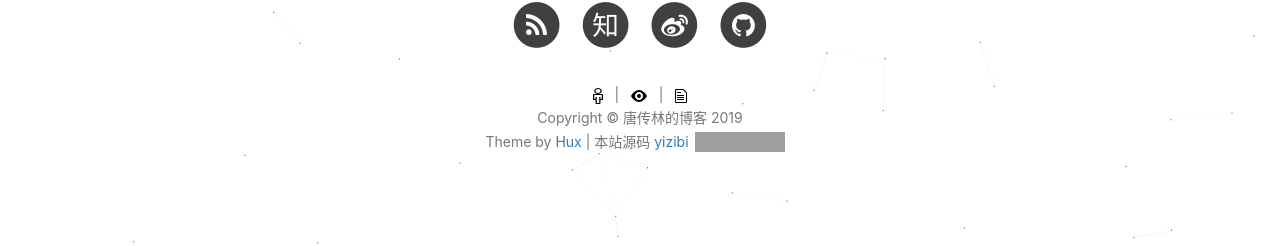
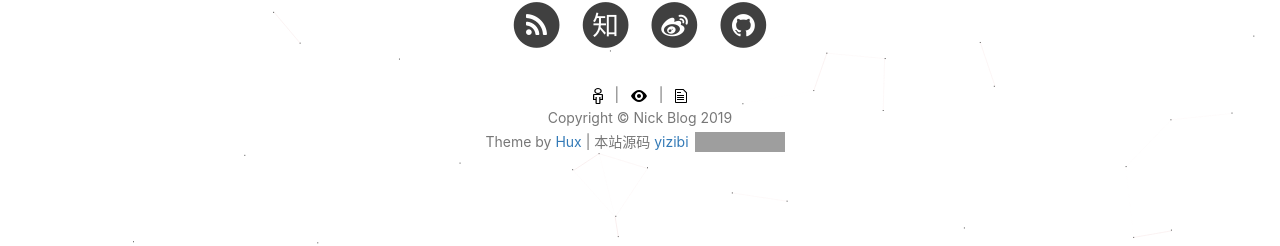
Before and after one commit to nicktcl/nicktcl.github.io, a Jekyll site: the page built from index.html, in a window 1280 px wide and 900 px high, scrolled down 2420 px. Shown: the part 654-900 px from the top of the window. Built offline with Jekyll 4.4.1, drawn with Linux system fonts in a browser that asks for light colours; nearby versions of some CDN libraries; the list of posts is cut into pages by our own code; comment, search, counter and statistics services are not loaded; some of the changed text lies outside the part shown; grey boxes are pictures that could not be loaded.

Commit message:
Update _config.yml

```diff
--- a/_config.yml
+++ b/_config.yml
@@ -1,5 +1,5 @@
 # Site settings
-title: 唐传林的博客
+title: Nick Blog
 SEOTitle: 唐传林的博客 | Nick Blog
 header-img: img/home-bg.jpg
 email: liluxinios@gmail.com
```
